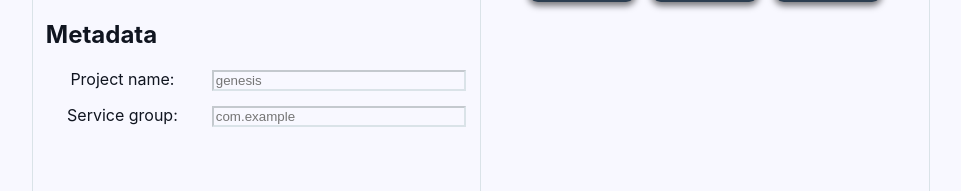
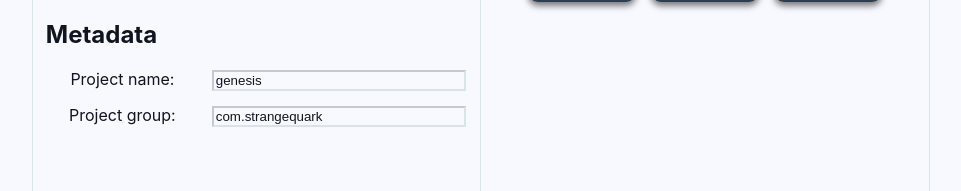
Before and after one commit to StrangeQuark/msinit, a React (Create React App) app in the folder reactservice/: page / in a window 1280 px wide. Shown: the part 480-671 px from the top of the page, without its empty margins (159-1120 px from the left). Built offline with nearby package versions, Linux system fonts and the light colour scheme.

Commit message:
Send Project name and Project group to server

```diff
--- a/reactservice/src/components/ConfigurationContainer.js
+++ b/reactservice/src/components/ConfigurationContainer.js
@@ -1,7 +1,7 @@
 import React from "react";
 import "./css/ConfigurationContainer.css";
 
-const ConfigurationContainer = () => {
+const ConfigurationContainer = ({projectUtil}) => {
     return(
         <div id="configurationContainer" className="configurationContainer">
             <div></div>
@@ -10,10 +10,10 @@ const ConfigurationContainer = () => {
                 <h2>Metadata</h2>
 
                 <label>Project name:</label>
-                <input placeholder="genesis"></input>
+                <input value={projectUtil.projectName} onChange={(e) => projectUtil.setProjectName(e.target.value)} />
 
-                <label>Service group:</label>
-                <input placeholder="com.example"/>
+                <label>Project group:</label>
+                <input value={projectUtil.projectGroup} onChange={(e) => projectUtil.setProjectGroup(e.target.value)}/>
             </div>
         </div>
     )
--- a/reactservice/src/components/Main.js
+++ b/reactservice/src/components/Main.js
@@ -3,11 +3,11 @@ import "./css/Main.css";
 import ServiceContainer from "./ServiceContainer";
 import ConfigurationContainer from "./ConfigurationContainer";
 
-const Main = ({items}) => {
+const Main = ({items, projectUtil}) => {
     return(
         <div id="main" className="main">
             <div id="leftDiv" className="left">
-                <ConfigurationContainer />
+                <ConfigurationContainer projectUtil={projectUtil}/>
             </div>
             <div id="rightDiv" className="right">
                 {
--- a/reactservice/src/pages/Home.js
+++ b/reactservice/src/pages/Home.js
@@ -5,6 +5,16 @@ import Toolbar from '../components/Toolbar';
 import Footer from '../components/Footer';
 
 function Home() {
+    const[projectName, setProjectName] = useState('genesis')
+    const[projectGroup, setProjectGroup] = useState("com.strangequark")
+
+    const projectUtil = {
+        projectName,
+        setProjectName,
+        projectGroup,
+        setProjectGroup
+    }
+
     const authService = {
         "name": "Auth Service",
         "isSelected": false,
@@ -67,7 +77,7 @@ function Home() {
                 headers: {
                     'Content-Type': 'application/json'
                 },
-                body: JSON.stringify({ repositories })
+                body: JSON.stringify({ repositories, projectGroup })
             });
 
             if (!response.ok) {
@@ -77,7 +87,7 @@ function Home() {
             const blob = await response.blob()
             const anchor = document.createElement('a')
             anchor.href = URL.createObjectURL(blob)
-            anchor.download = 'genesis.zip'
+            anchor.download = projectName + '.zip'
             anchor.click()
             URL.revokeObjectURL(anchor.href)
         } catch (error) {
@@ -88,7 +98,7 @@ function Home() {
     return(
         <div id='app' className='app'>
             <Toolbar />
-            <Main items={items}/>
+            <Main items={items} projectUtil={projectUtil}/>
             <Footer generateClick={generate}/>
         </div>
     )
```
